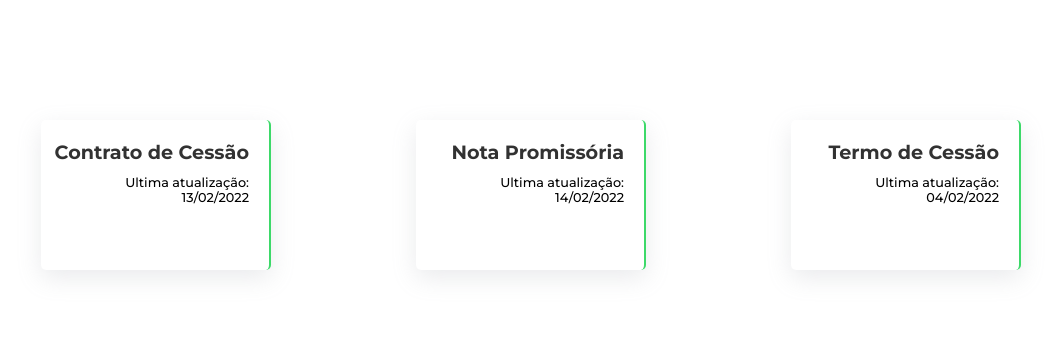
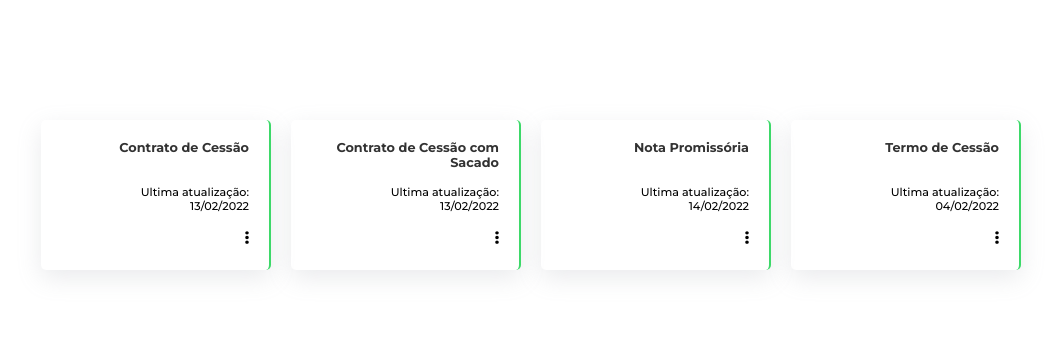
Before and after one commit to rodrigopdo/template-creator, a React (Create React App) app: page / in a window 1280 px wide. Shown: the top 350 px of the page, without its empty margins (109-1166 px from the left). Built offline with nearby package versions, Linux system fonts and the light colour scheme; a web font is replaced by a local one.

Commit message:
save template function done

```diff
--- a/src/components/ModalSubmit/index.js
+++ b/src/components/ModalSubmit/index.js
@@ -25,7 +25,8 @@ function ModalSubmit({
   resetPassword,
   confirmation,
   forgotPassword,
-  width
+  width,
+  onClickModal
 }) {
 
   const customStyles = {
--- a/src/components/StatusCard/index.jsx
+++ b/src/components/StatusCard/index.jsx
@@ -1,6 +1,6 @@
 import React from 'react'
 // import { Link } from 'react-router-dom';
-
+import Image from '../../assets/img/ellipsis-vertical-solid.svg';
 import { Card } from './styles';
 
 const StatusCard = props => {
@@ -14,9 +14,9 @@ const StatusCard = props => {
         <h4>{props.count2}</h4>
         <h5>{props.title2}</h5>
       </div>
-      {/* <Link>
-        <p>Ver Detalhes</p>
-      </Link> */}
+      <div>
+        <img src={Image} alt="Fechar Modal" />
+      </div>
     </Card>
   )
 }
--- a/src/components/StatusCard/styles.js
+++ b/src/components/StatusCard/styles.js
@@ -20,25 +20,28 @@ export const Card = styled.div `
   border-right: 2px solid ${colors.cleanGreen2};
 
   div:nth-child(1) {
-
+    margin: 5px 0 20px auto;
+    text-align: end;
     h4 {
       position: absolute;
       top: 20px;
       right: 20px;
-      font-size: 1.2rem;
+      left: auto;
+      max-width: 80%;
+      font-size: 0.8rem;
       color: ${({ theme }) => theme.cardTitle};
       opacity: 0.8;
       @media(max-width: 870px) {
-        font-size: 1.05rem;
+        font-size: 0.7rem;
       }
     }
     h5 {
       position: absolute;
       max-width: 170px;
       text-align: end;
-      top: 55px;
+      top: 65px;
       right: 20px;
-      font-size: 0.8rem;
+      font-size: 0.7rem;
       font-weight: 500;
       color: ${({ theme }) => theme.cardSubTitle};
     }
@@ -54,7 +57,7 @@ export const Card = styled.div `
       color: ${({ theme }) => theme.cardTitle};
       opacity: 0.8;
       @media(max-width: 870px) {
-        font-size: 1.05rem;
+        font-size: 0.rem;
       }
     }
     h5 {
@@ -68,11 +71,23 @@ export const Card = styled.div `
       color: ${({ theme }) => theme.cardSubTitle};
     }
   }
-  /* p {
+  p {
     position: absolute;
-    top: 95px;
+    top: 105px;
     right: 20px;
     font-size: 0.6rem;
     color:${({ theme }) => theme.cardLinkText};
-  } */
+  }
+
+  div:nth-child(3) {
+    position: absolute;
+      top: 110px;
+      right: 20px;
+    img {
+    height: 15px;
+    color: ${colors.alertRed};
+  }
+
+  }
+
 `;
--- a/src/page/index.jsx
+++ b/src/page/index.jsx
@@ -23,46 +23,23 @@ import {
 const CKTextBox = () => {
 
   const [template, setTemplate] = useState('Digite aqui..');
-
   const [disabled, setDisabled] = useState(true);
   const [isSubmitModalOpen, setIsSubmitModalOpen] = useState(false);
   const [errorModal, setErrorModal] = useState(false);
   const [modal, setModal] = useState(false);
-  const [statusCards, setStatusCards] = useState([])
-
-  const handleOpenSubmitModal = () => {
-    setIsSubmitModalOpen(true);
-    console.log('salvou');
-  }
-
-  const handleCloseSubmitModal = () => {
-    setIsSubmitModalOpen(false);
-  }
-
-    const mergeFieldsRegex= /[@][{][\w.]+[}]/g;
-    let mergeFieldsPattern = new RegExp(mergeFieldsRegex);
-    let mergeFieldsList = template.match(mergeFieldsPattern)
-
-    console.log(mergeFieldsList);
-
-    const onlyNamesList = mergeFieldsList ? mergeFieldsList.map(item =>
-      item
-        .replace('@', '')
-        .replace('{', '')
-        .replace('}', '')
-      ) : null;
-
-    console.log(onlyNamesList);
-
-    const upperCaseList = onlyNamesList ? onlyNamesList.map(item => item.toUpperCase()) : null;
-
-    console.log(upperCaseList);
+  const [statusCards, setStatusCards] = useState([]);
+  const [templateName, setTemplateName] = useState('');
+  const [saveTemplate, setSaveTemplate] = useState();
 
   useEffect(() => {
 
     setStatusCards([
       {
         "count": "Contrato de Cessão",
+        "title": "Ultima atualização: 13/02/2022"
+      },
+      {
+        "count": "Contrato de Cessão com Sacado",
         "title": "Ultima atualização: 13/02/2022"
       },
       {
@@ -73,13 +50,49 @@ const CKTextBox = () => {
         "count": "Termo de Cessão",
         "title": "Ultima atualização: 04/02/2022"
       }
-
     ]);
-
   }, []);
 
+
+  const mergeFieldsRegex= /[@][{][\w.]+[}]/g;
+  let mergeFieldsPattern = new RegExp(mergeFieldsRegex);
+  let mergeFieldsList = template.match(mergeFieldsPattern)
+
+
+  const onlyNamesList = mergeFieldsList ? mergeFieldsList.map(item =>
+  item
+    .replace('@', '')
+    .replace('{', '')
+    .replace('}', '')
+  ) : null;
+
+  const upperCaseList = onlyNamesList ? onlyNamesList.map(item => item.toUpperCase()) : null;
+
+  console.log(mergeFieldsList);
+  console.log(onlyNamesList);
+  console.log(upperCaseList);
+
+  const saveTemplateLocalStorage = (key, value) => {
+    localStorage.setItem(key, value);
+    setIsSubmitModalOpen(true);
+  }
+
+  const removeTemplate = (key) => {
+
+  }
+
+  const handleOpenSubmitModal = () => {
+    setIsSubmitModalOpen(true);
+    console.log('salvou');
+  }
+
+  const handleCloseSubmitModal = () => {
+    setIsSubmitModalOpen(false);
+    setTemplate('Digite aqui..');
+    setTemplateName('');
+  }
+
   return (
-
     <PageContainer>
      {statusCards.length > 0 ?
           <CardsWrapper
@@ -106,7 +119,13 @@ const CKTextBox = () => {
       <Title>Criar novo Template</Title>
 
       <InputTemplateName>
-        <input placeholder='Nome do template..'></input>
+        <input
+          autoFocus
+          maxLength={40}
+          placeholder='Nome do template..'
+          value={templateName}
+          onChange={(e) => setTemplateName(e.target.value)}
+        />
       </InputTemplateName>
 
       <CKEditor id="ckeditor"
@@ -142,7 +161,7 @@ const CKTextBox = () => {
             type="submit"
             hoverColor={colors.pureGreen}
             text="Salvar"
-            onClick={handleOpenSubmitModal}
+            onClick={() => saveTemplateLocalStorage(templateName, template)}
           />
         </div>
       </BtnContainer>
@@ -151,9 +170,10 @@ const CKTextBox = () => {
           isOpen={isSubmitModalOpen}
           onRequestClose={handleCloseSubmitModal}
           sendFile={true}
-        status={errorModal ? "Ops, erro ao tentar salvar o Template! Por gentileza, tente novamente!" : "Template salvo com sucesso!"}
+          status={errorModal ? "Ops, erro ao tentar salvar o Template! Por gentileza, tente novamente!" : `Template ${templateName} salvo com sucesso!`}
           statusImg={errorModal ? "fas fa-exclamation-triangle" : "far fa-check-circle"}
-        confirmation={true} />
+          confirmation={true}
+        />
 
     </PageContainer>
   );
--- a/src/page/style.js
+++ b/src/page/style.js
@@ -38,7 +38,7 @@ export const InputTemplateName = styled.div`
     font-weight: 600;
     &::placeholder {
       color: ${colors.gray4};
-      font-size: 1rem;
+      font-size: 0.9rem;
     }
   }
 `;
```
Also changed, not shown: src/assets/img/ellipsis-vertical-solid.svg (added), 1 other file (tests, documents, lock files or other folders). Lines whose indentation alone changed are shown as unchanged.
